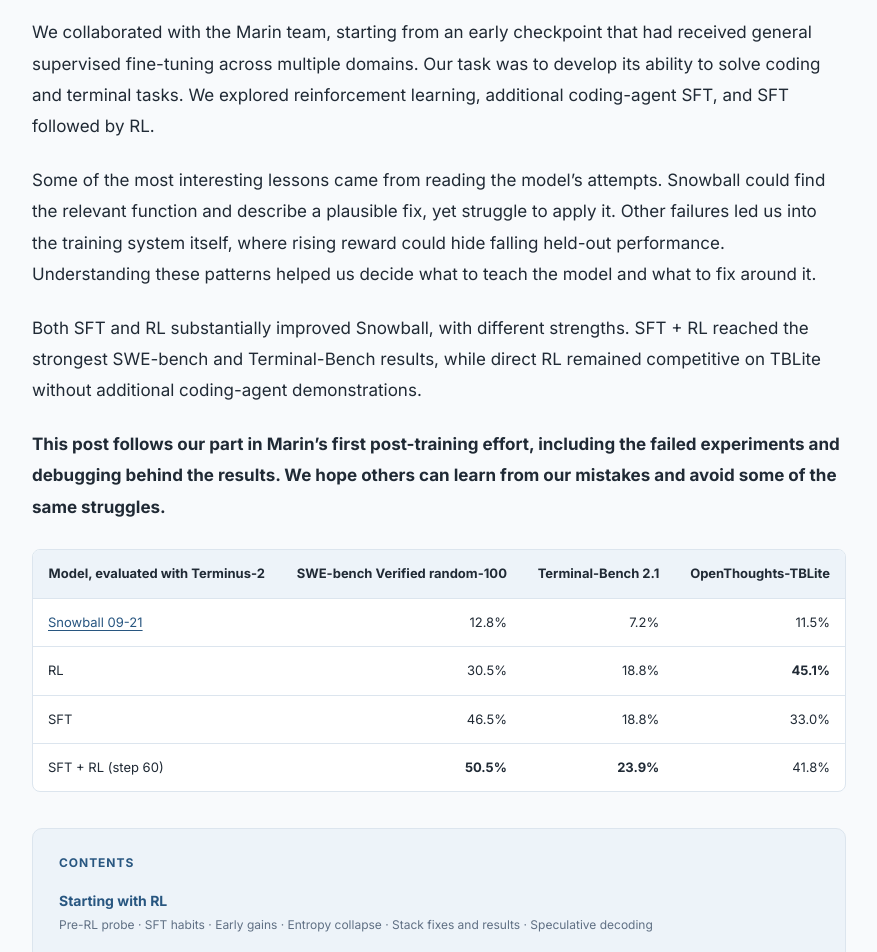
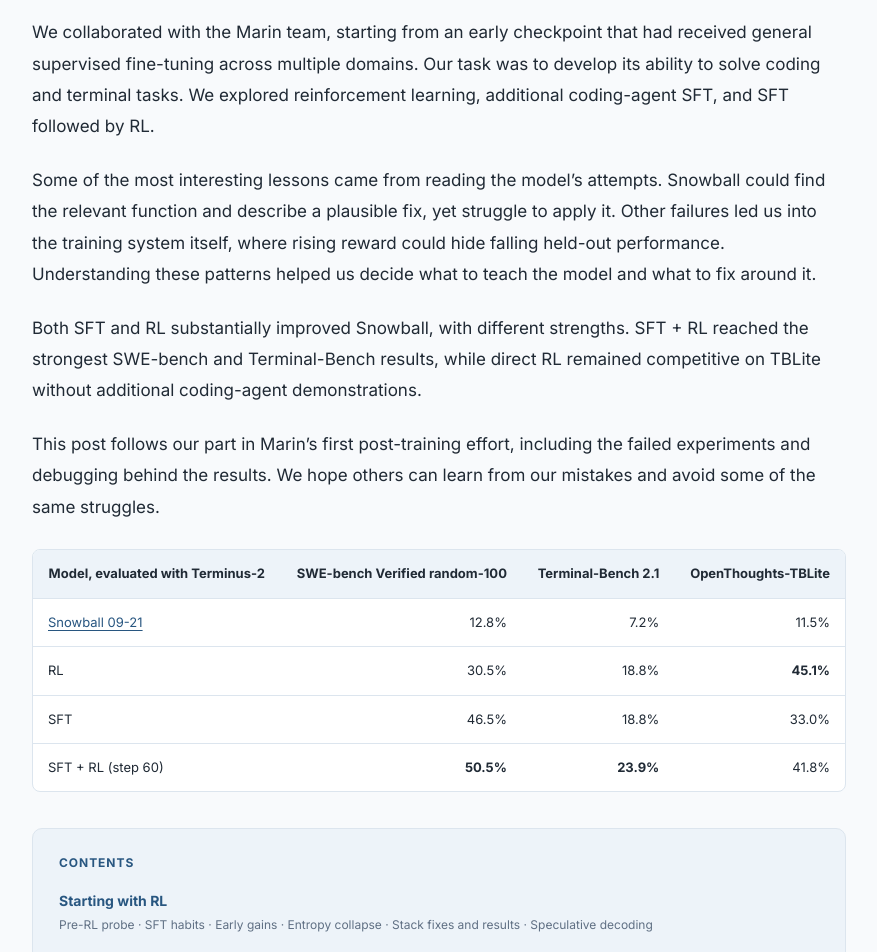
Before and after one commit to lukedhlee/lukedhlee.github.io, a Jekyll site: the page built from _posts/2026-10-21-turning-snowball-into-a-coding-agent.md, in a window 1280 px wide. Shown: the part 1312-2264 px from the top of the page, without its empty margins (201-1078 px from the left). Built offline with Jekyll 4.4.1, drawn with Linux system fonts in a browser that asks for light colours.

Commit message:
Remove emphasis from intro closing paragraph

```diff
--- a/_posts/2026-10-21-turning-snowball-into-a-coding-agent.md
+++ b/_posts/2026-10-21-turning-snowball-into-a-coding-agent.md
@@ -33,7 +33,7 @@
 
 Both SFT and RL substantially improved Snowball, with different strengths. SFT + RL reached the strongest SWE-bench and Terminal-Bench results, while direct RL remained competitive on TBLite without additional coding-agent demonstrations.
 
-**This post follows our part in Marin’s first post-training effort, including the failed experiments and debugging behind the results. We hope others can learn from our mistakes and avoid some of the same struggles.**
+This post follows our part in Marin’s first post-training effort, including the failed experiments and debugging behind the results. We hope others can learn from our mistakes and avoid some of the same struggles.
 
 <div class="table-wrap" markdown="1">
 
```
